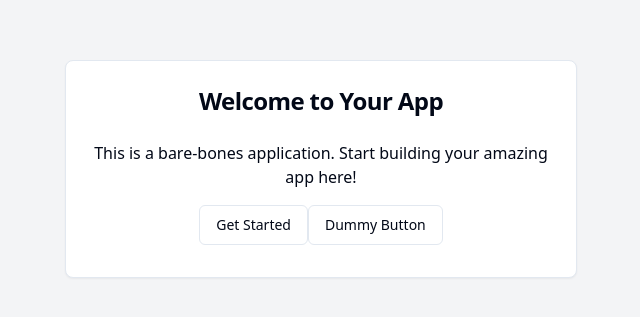
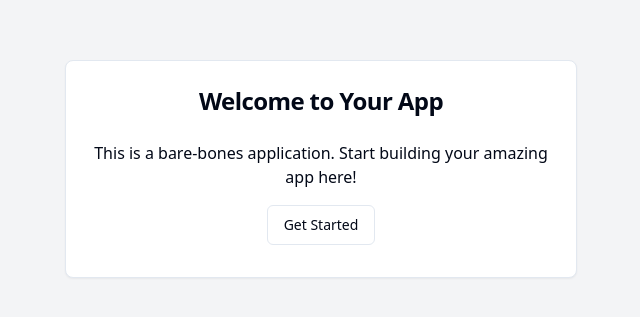
Before and after one commit to GPT-Engineer-App-Dev/project-seed, a React (Vite) app: page / in a window 1280 px wide. Shown: the part 231-548 px from the top of the page, without its empty margins (319-959 px from the left). Built offline with nearby package versions, Linux system fonts and the light colour scheme.

Commit message:
Remove the "Dummy Button" from the Index page.

```diff
--- a/src/pages/Index.jsx
+++ b/src/pages/Index.jsx
@@ -12,7 +12,6 @@ const Index = () => {
         <CardContent className="text-center">
           <p className="mb-4">This is a bare-bones application. Start building your amazing app here!</p>
           <Button variant="outline" className="mb-2">Get Started</Button>
-          <Button variant="outline">Dummy Button</Button>
         </CardContent>
       </Card>
     </div>
```
